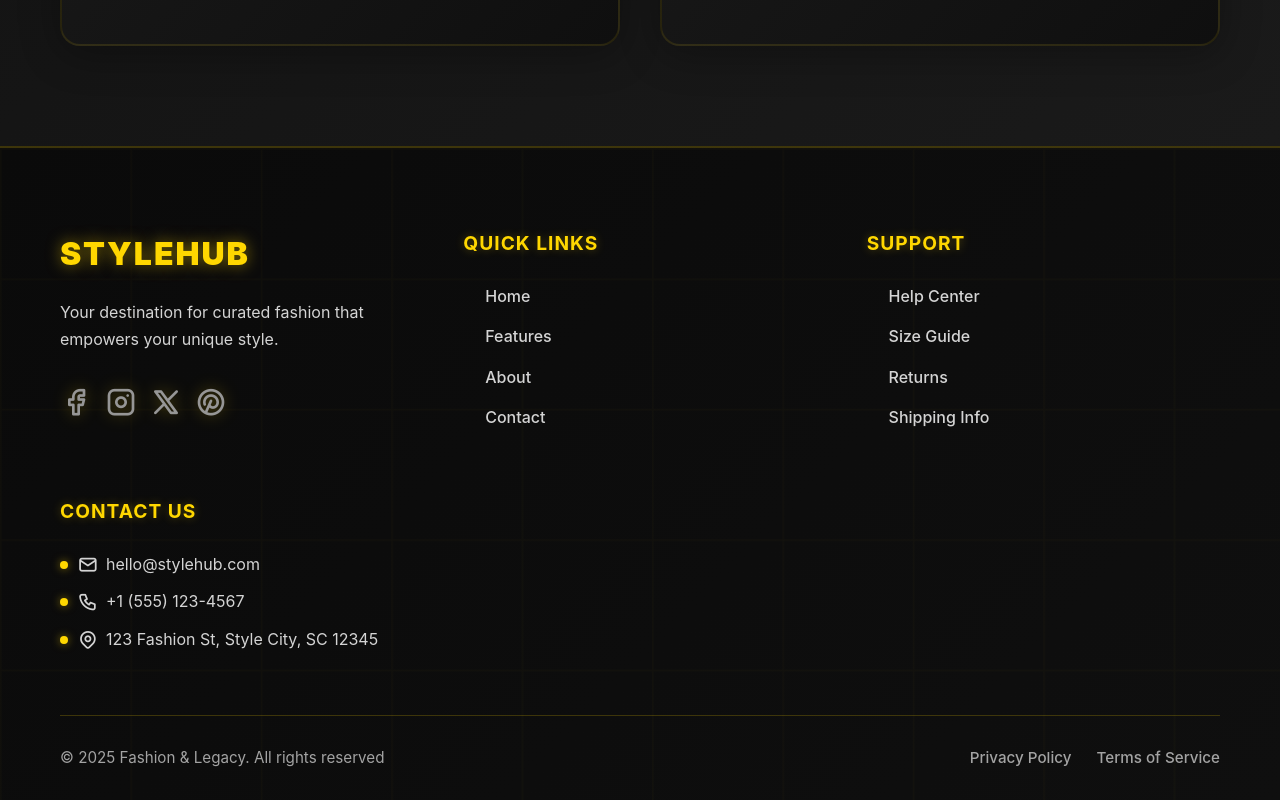
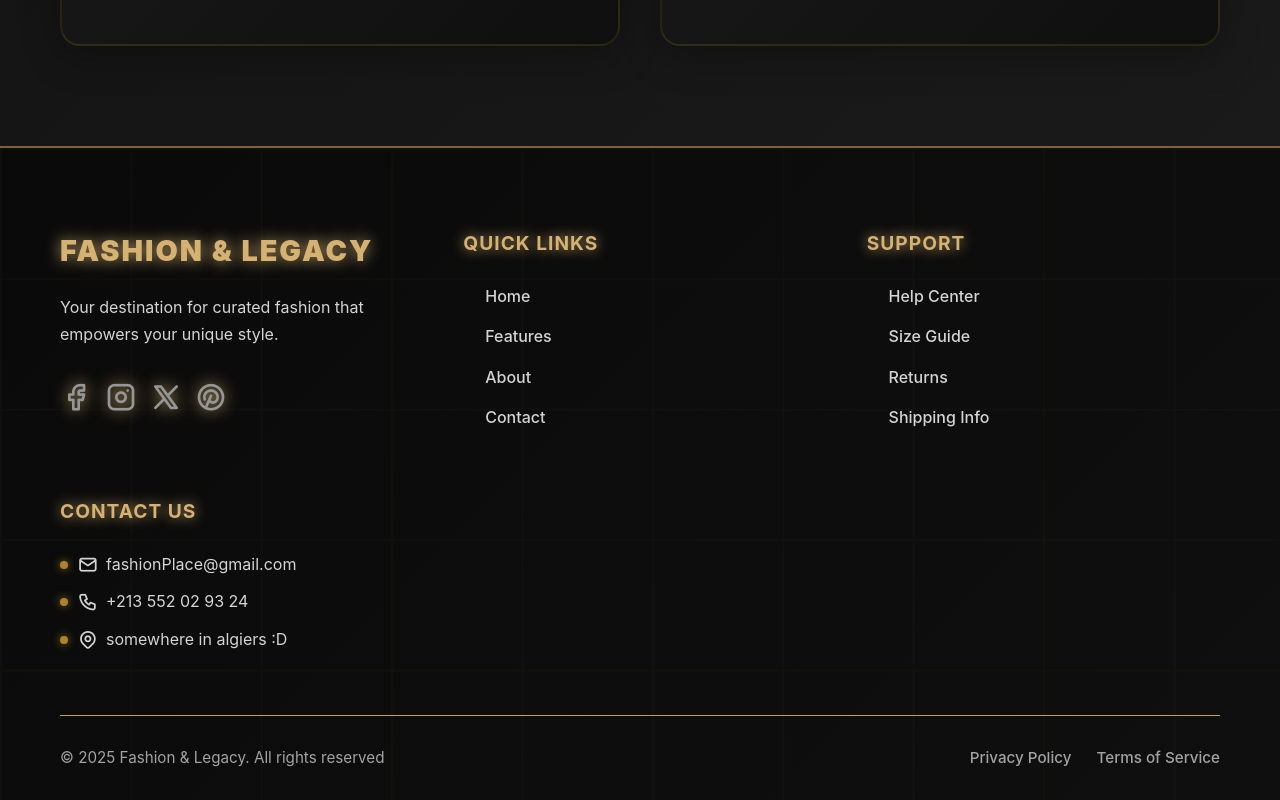
Before and after one commit to v2amine2v/Fashion-Legacy-full, a React (Vite) app: page / in a window 1280 px wide. Shown: the part 3186-3986 px from the top of the page. Built offline with nearby package versions, Linux system fonts and the light colour scheme; a web font is replaced by a local one.

Commit message:
fixed the footer

```diff
--- a/src/components/Footer.css
+++ b/src/components/Footer.css
@@ -3,7 +3,7 @@
   color: #f5f5f5;
   padding: 80px 0 30px;
   position: relative;
-  border-top: 2px solid rgba(255, 215, 0, 0.2);
+  border-top: 2px solid hsla(39, 54%, 54%,0.6);
 }
 
 .footer::before {
@@ -27,11 +27,11 @@
 }
 
 .footer-title {
-  font-size: 2rem;
+  font-size: 1.8rem;
   font-weight: 900;
-  color: #ffd700;
+  color: hsl(39, 54%, 64%);
   margin-bottom: 20px;
-  text-shadow: 0 0 15px rgba(255, 215, 0, 0.5);
+  text-shadow: 0 0 15px hsla(39, 54%, 64%,0.9);
   text-transform: uppercase;
   letter-spacing: 2px;
 }
@@ -53,23 +53,23 @@
   font-size: 2rem;
   text-decoration: none;
   transition: all 0.3s ease;
-  filter: drop-shadow(0 0 8px rgba(255, 215, 0, 0.3));
+  filter: drop-shadow(0 0 8px hsla(39, 54%, 64%,0.9));
   color:rgb(150, 150, 150)
 }
 
 .social-link:hover {
   transform: scale(1.3) rotate(5deg);
-  filter: drop-shadow(0 0 10px hsl(39, 44%, 35%));
+  filter: drop-shadow(0 0 10px hsla(39, 54%, 64%,0.9));
 }
 
 .footer-subtitle {
   font-size: 1.2rem;
   font-weight: 700;
   margin-bottom: 25px;
-  color: #ffd700;
+  color: hsl(39, 54%, 64%);
   text-transform: uppercase;
   letter-spacing: 1px;
-  text-shadow: 0 0 10px rgba(255, 215, 0, 0.3);
+  text-shadow: 0 0 13px hsla(39, 54%, 64%,0.9);
 }
 
 .footer-links {
@@ -91,7 +91,7 @@
 
 .footer-links a::before {
   content: '▶';
-  color: #ffd700;
+  color: hsl(39, 54%, 64%);
   margin-right: 10px;
   font-size: 0.8rem;
   opacity: 0;
@@ -99,9 +99,9 @@
 }
 
 .footer-links a:hover {
-  color: #ffd700;
+  color: hsl(39, 69%, 75%);
   padding-left: 15px;
-  text-shadow: 0 0 8px rgba(255, 215, 0, 0.4);
+  text-shadow: 0 0 10px hsla(39, 54%, 64%,0.9);
 }
 
 .footer-links a:hover::before {
@@ -125,14 +125,14 @@
   content: '';
   width: 8px;
   height: 8px;
-  background: #ffd700;
+  background: hsl(39, 59%, 43%);
   border-radius: 50%;
   margin-right: 12px;
   box-shadow: 0 0 8px rgba(255, 215, 0, 0.5);
 }
 
 .footer-bottom {
-  border-top: 1px solid rgba(255, 215, 0, 0.2);
+  border-top: 1px solid hsla(39, 54%, 64%,0.9);
   padding-top: 30px;
   display: flex;
   justify-content: space-between;
@@ -156,7 +156,7 @@
 }
 
 .footer-bottom-links a:hover {
-  color: #ffd700;
+  color: hsl(39, 54%, 64%);
   text-shadow: 0 0 8px rgba(255, 215, 0, 0.4);
 }
 
--- a/src/components/Footer.jsx
+++ b/src/components/Footer.jsx
@@ -7,7 +7,7 @@ const Footer = () => {
       <div className="container">
         <div className="footer-content">
           <div className="footer-section">
-            <h3 className="footer-title">StyleHub</h3>
+            <h3 className="footer-title">Fashion & Legacy</h3>
             <p className="footer-description">
               Your destination for curated fashion that empowers your unique style.
             </p>
@@ -42,9 +42,9 @@ const Footer = () => {
           <div className="footer-section">
             <h4 className="footer-subtitle">Contact Us</h4>
             <div className="contact-info">
-              <p><i class="ti ti-mail"></i> hello@stylehub.com</p>
-              <p><i class="ti ti-phone"></i> +1 (555) 123-4567</p>
-              <p><i class="ti ti-map-pin"></i> 123 Fashion St, Style City, SC 12345</p>
+              <p><i class="ti ti-mail"></i> fashionPlace@gmail.com</p>
+              <p><i class="ti ti-phone"></i> +213 552 02 93 24</p>
+              <p><i class="ti ti-map-pin"></i> somewhere in algiers :D</p>
             </div>
           </div>
         </div>
```
